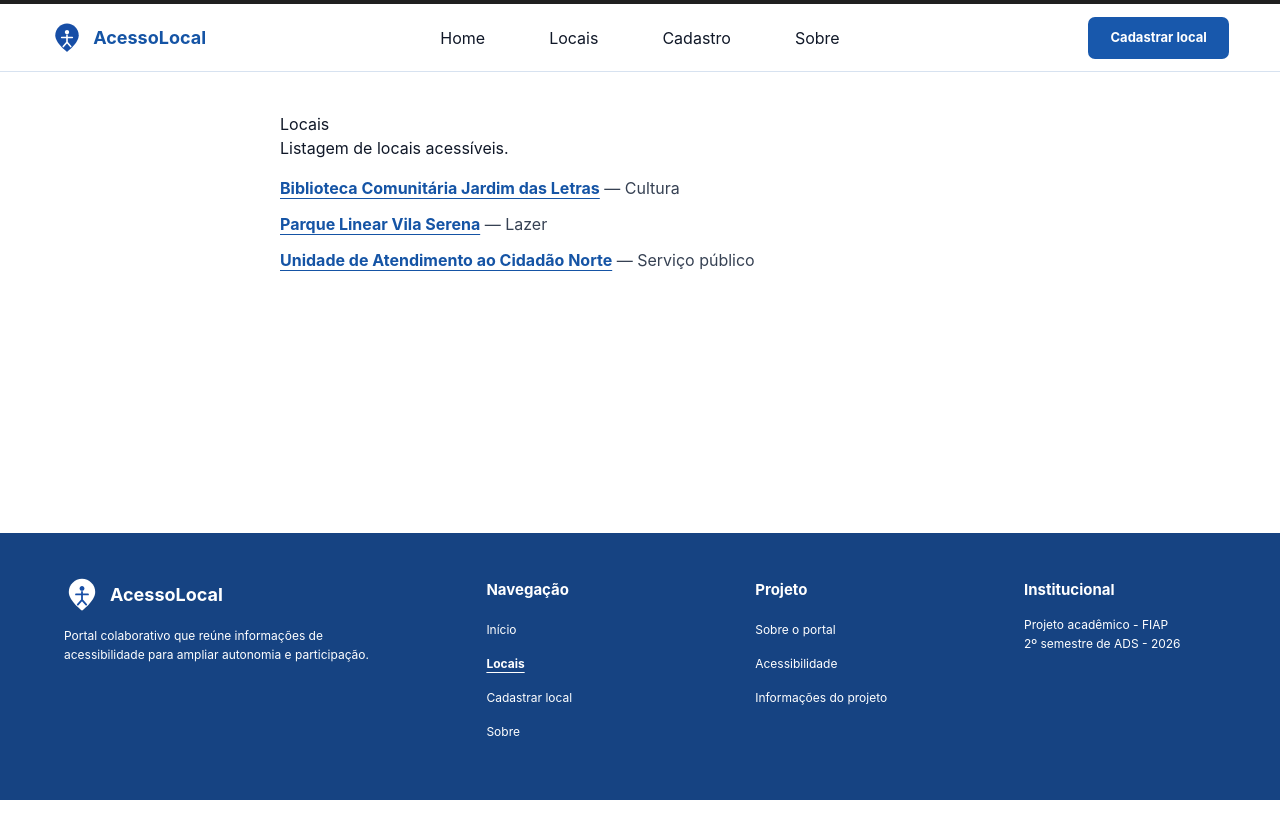
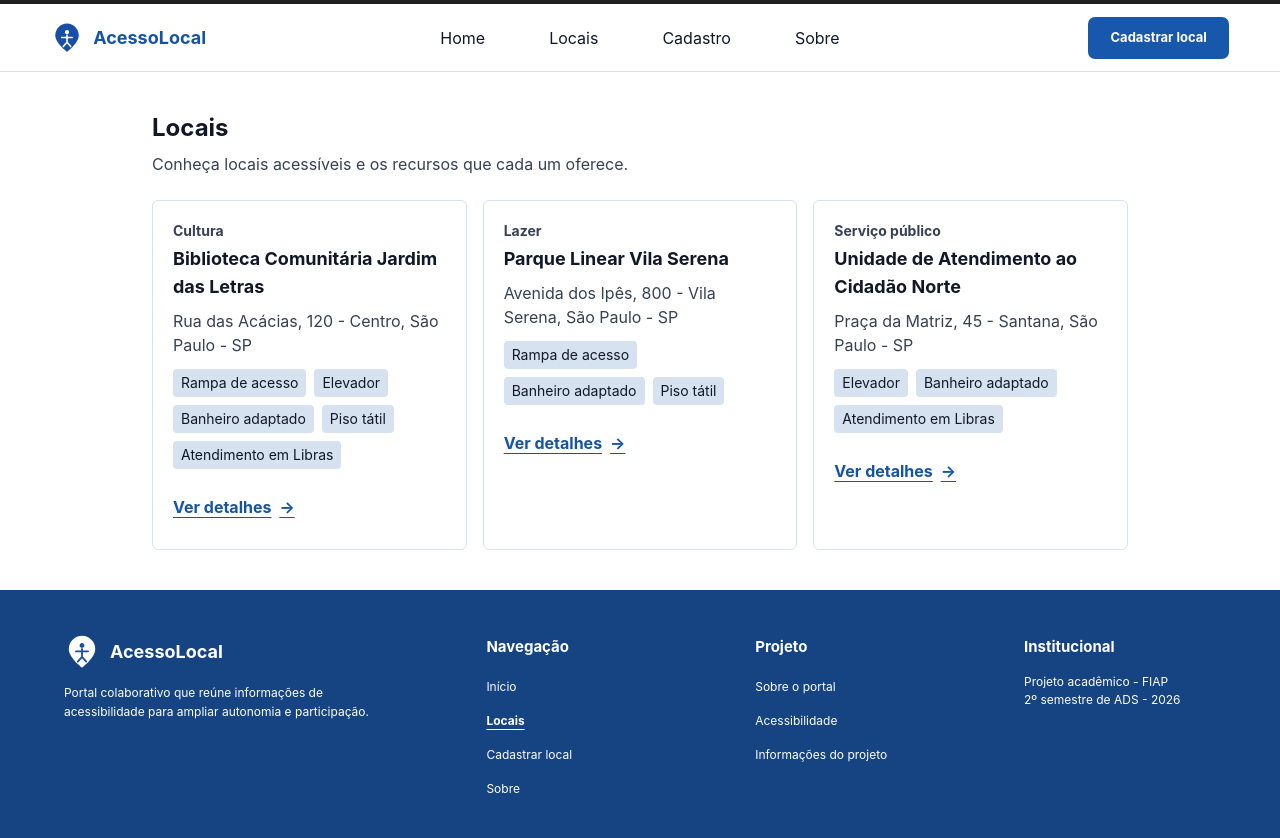
Before and after one commit to 1TDSPw-26/portal-locais-acessiveis, a React (Vite) app: page /locais in a window 1280 px wide. Shown: the top 838 px of the page. Before the commit the page ends 800 px from the top, so only its background shows below. Built offline with nearby package versions, Linux system fonts and the light colour scheme.

Commit message:
feat: exibe locais em cards com endereço e recursos de acessibilidade

```diff
--- a/src/pages/Locais/Locais.tsx
+++ b/src/pages/Locais/Locais.tsx
@@ -1,25 +1,30 @@
-import { Link } from 'react-router-dom'
 import { locais } from '../LocalDetalhe/locaisMock'
+import LocalCard from './LocalCard'
 
 function Locais() {
   return (
-    <section className="mx-auto w-full max-w-3xl px-4 py-10 sm:px-6">
-      <h2>Locais</h2>
-      <p>Listagem de locais acessíveis.</p>
+    <section
+      aria-labelledby="titulo-locais"
+      className="mx-auto w-full max-w-5xl px-4 py-10 sm:px-6"
+    >
+      <h2 id="titulo-locais" className="text-2xl font-bold text-gray-900">
+        Locais
+      </h2>
+      <p className="mt-2 text-gray-700">
+        Conheça locais acessíveis e os recursos que cada um oferece.
+      </p>
 
-      <ul className="mt-4 grid gap-3">
-        {locais.map((local) => (
-          <li key={local.id}>
-            <Link
-              to={`/locais/${local.id}`}
-              className="text-brand-primary rounded-sm font-bold underline underline-offset-4 hover:no-underline focus-visible:outline-2 focus-visible:outline-offset-2 focus-visible:outline-brand-primary"
-            >
-              {local.nome}
-            </Link>
-            <span className="text-gray-700"> — {local.categoria}</span>
-          </li>
-        ))}
-      </ul>
+      {locais.length > 0 ? (
+        <ul className="mt-6 grid gap-4 sm:grid-cols-2 lg:grid-cols-3">
+          {locais.map((local) => (
+            <li key={local.id}>
+              <LocalCard local={local} />
+            </li>
+          ))}
+        </ul>
+      ) : (
+        <p className="mt-6 text-gray-700">Nenhum local cadastrado ainda.</p>
+      )}
     </section>
   )
 }
--- /dev/null
+++ b/src/pages/Locais/LocalCard.tsx
@@ -0,0 +1,49 @@
+import { Link } from 'react-router-dom'
+import type { Local } from '../LocalDetalhe/locaisMock'
+
+type LocalCardProps = {
+  local: Local
+}
+
+export default function LocalCard({ local }: LocalCardProps) {
+  const tituloId = `local-${local.id}-titulo`
+
+  return (
+    <article
+      aria-labelledby={tituloId}
+      className="border-border-subtle flex h-full flex-col rounded-md border p-4 sm:p-5"
+    >
+      <p className="text-sm font-bold text-gray-700">{local.categoria}</p>
+      <h3
+        id={tituloId}
+        className="mt-1 text-lg font-bold wrap-break-word text-gray-900"
+      >
+        {local.nome}
+      </h3>
+      <p className="mt-2 wrap-break-word text-gray-700">{local.endereco}</p>
+
+      <p className="sr-only">Recursos de acessibilidade:</p>
+      <ul className="mt-3 flex flex-wrap gap-2">
+        {local.recursos.map((recurso) => (
+          <li
+            key={recurso}
+            className="bg-border-subtle rounded-sm px-2 py-1 text-sm text-gray-900"
+          >
+            {recurso}
+          </li>
+        ))}
+      </ul>
+
+      {/* O nome do local entra no texto do link para que, numa lista de
+          links do leitor de tela, cada "Ver detalhes" seja distinguível. */}
+      <Link
+        to={`/locais/${local.id}`}
+        className="text-brand-primary mt-4 inline-flex min-h-11 items-center gap-2 self-start rounded-sm font-bold underline underline-offset-4 hover:no-underline focus-visible:outline-2 focus-visible:outline-offset-2 focus-visible:outline-brand-primary"
+      >
+        Ver detalhes
+        <span className="sr-only"> de {local.nome}</span>
+        <span aria-hidden="true">→</span>
+      </Link>
+    </article>
+  )
+}
```
